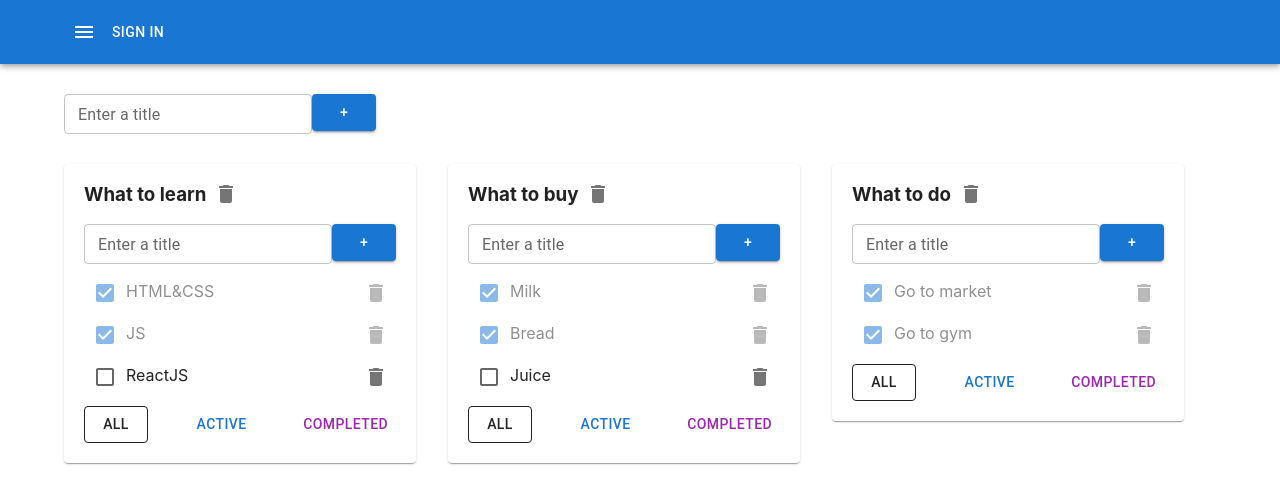
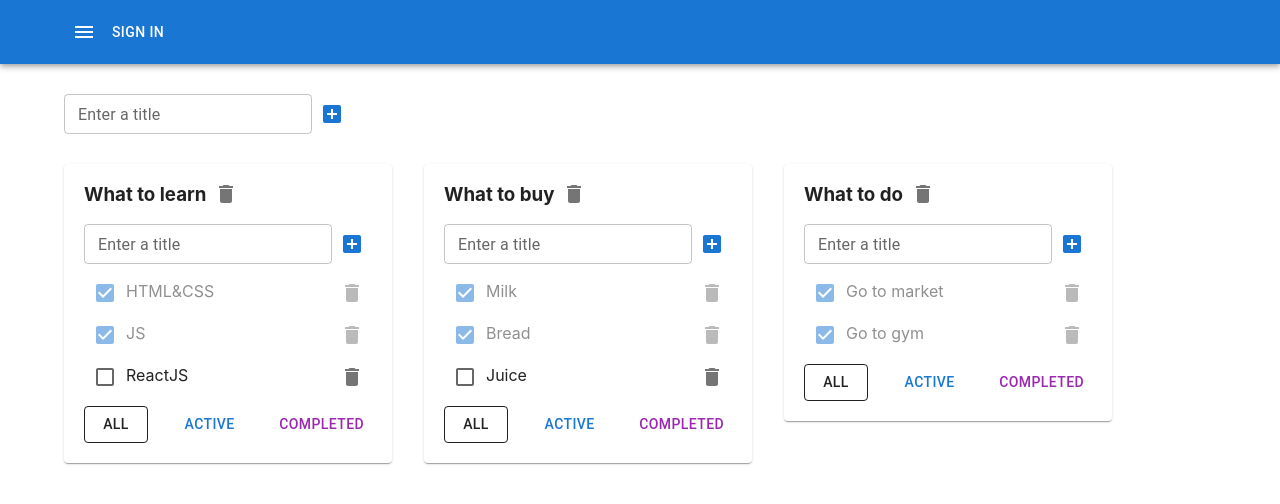
Before and after one commit to Lion77777/react-todolist-02, a React (Vite) app: page / in a window 1280 px wide. Shown: the top 504 px of the page. Built offline with nearby package versions, Linux system fonts and the light colour scheme.

Commit message:
Change custom adding button to Material MUI's adding button icon

```diff
--- a/src/CreateItemForm.tsx
+++ b/src/CreateItemForm.tsx
@@ -1,6 +1,7 @@
 import { type KeyboardEvent, type ChangeEvent, useState } from "react"
-import Button from "@mui/material/Button"
 import TextField from "@mui/material/TextField"
+import IconButton from "@mui/material/IconButton"
+import AddBoxIcon from "@material-ui/icons/AddBox"
 
 type Props = {
     createItem: (title: string) => void
@@ -43,7 +44,9 @@ export const CreateItemForm = ({ createItem }: Props) => {
                 helperText={error}
                 onChange={changeItemTitleHandler}
                 onKeyDown={createItemOnEnterHandler} />
-            <Button variant="contained" onClick={createItemHandler}>+</Button>
+            <IconButton onClick={createItemHandler} color="primary">
+                <AddBoxIcon/>
+            </IconButton>
         </div>
     )
 }
```
